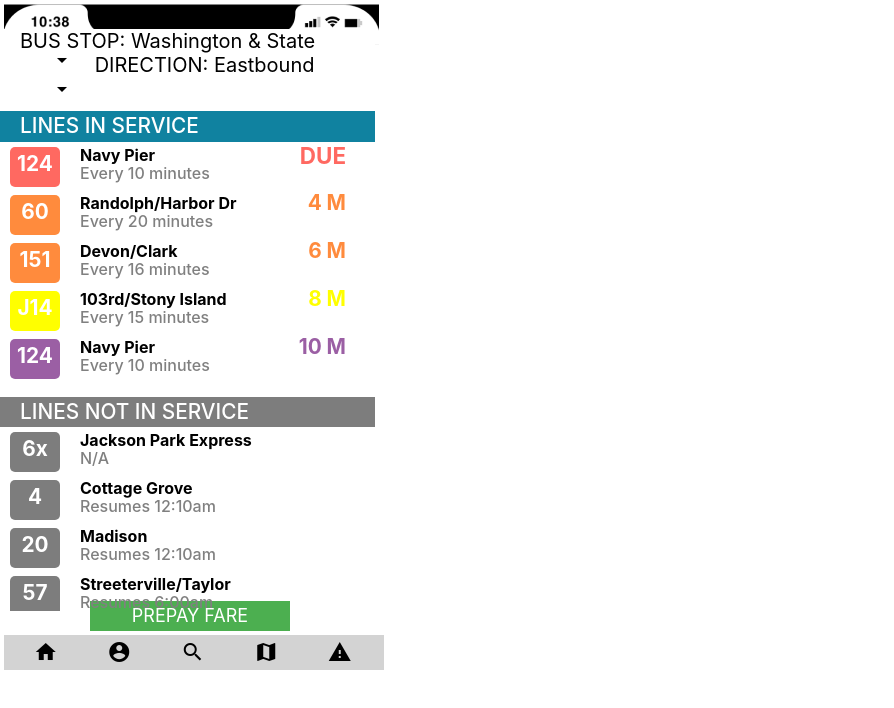
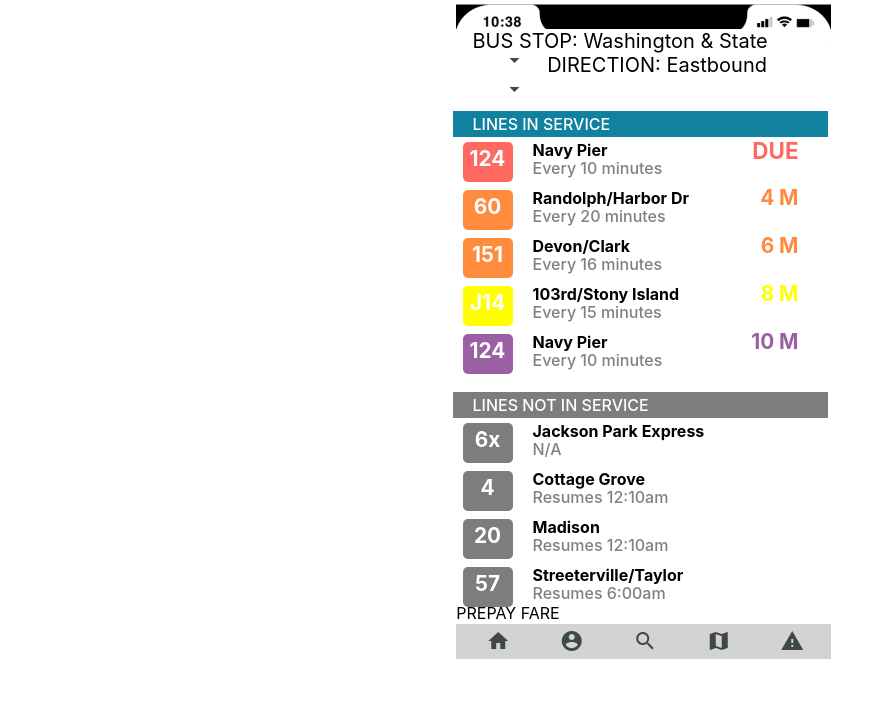
Before and after one commit to KatyCar/BusyBus, a plain HTML site: page index.html in a window 1280 px wide. Shown: the whole page, without its empty margins (0-894 px from the left). Drawn offline with Linux system fonts and the light colour scheme.

Commit message:
Update style.css

```diff
--- a/css/style.css
+++ b/css/style.css
@@ -7,7 +7,7 @@ body {
  margin: 0 auto;
  width: 375px;
  height: 812px;
- display: inline-table;
+ display: block;
 }
 
 .container {
@@ -46,7 +46,7 @@ ul.list-view {
   background-color: #1082a0;
   color: #fff;
   font-weight: 500;
-  font-size: 1.3em;
+  font-size: 1em;
   margin-top: 0;
   padding: 5px 0px 5px 20px;
 }
@@ -162,7 +162,7 @@ ul.list-view {
   background-color: #7d7d7d;
   color: #fff;
   font-weight: 500;
-  font-size: 1.3em;
+  font-size: 1em;
   margin-top: 15px;
   padding: 5px 0px 5px 20px;
 }
@@ -180,15 +180,15 @@ ul.list-view {
   padding-top: 7px;
 }
 
-.button {
+button {
   background-color: #4CAF50;
   width: 200px;
-  padding: 6px;
+  padding: 3px;
   color: #FFFFFF;
   font-size: 18px;
   margin: 0px 90px 3px 90px;
   text-align: center;
-  bottom: 10px;
+  position: relative;
 }
 
 .iconbar {
@@ -200,7 +200,7 @@ ul.list-view {
 
 i.material-icons {
   text-size: 90%;
-  color: #000;
+  color: #3d4849;
   display: inline-table;
   padding: 5px 15px 0px 10px;
   margin-left: 20px;
```
